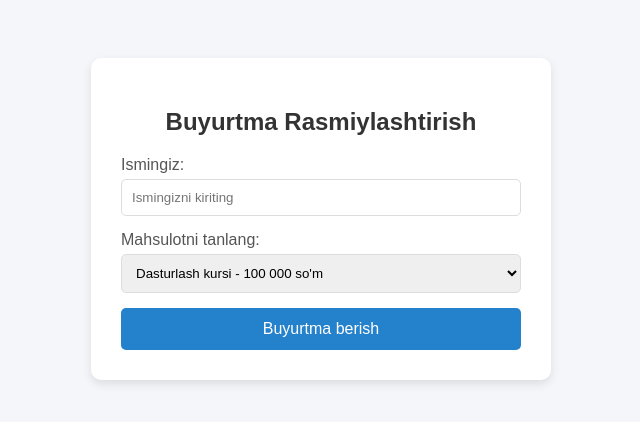
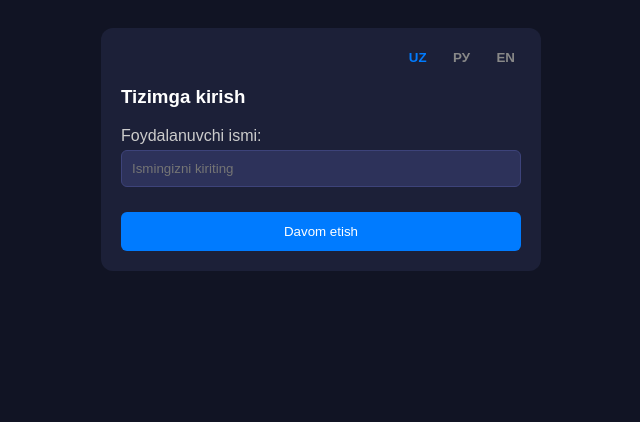
Before and after one commit to yjasur039-cyber/E-Commerce-Mini-App, a plain HTML site: page index.html in a window 1280 px wide. Shown: the whole page, without its empty margins (319-959 px from the left). Drawn offline with Linux system fonts and the light colour scheme.

Commit message:
Update index.html

```diff
--- a/index.html
+++ b/index.html
@@ -3,36 +3,38 @@
 <head>
     <meta charset="UTF-8">
     <meta name="viewport" content="width=device-width, initial-scale=1.0">
-    <title>Onlayn Do'kon - Praktika</title>
+    <title>Multi-Language Project</title>
     <style>
-        body { font-family: sans-serif; background-color: #f4f6f9; display: flex; justify-content: center; align-content: center; padding: 50px; }
-        .card { background: white; padding: 30px; border-radius: 10px; box-shadow: 0 4px 10px rgba(0,0,0,0.1); width: 100%; max-width: 400px; }
-        h2 { color: #333; text-align: center; }
+        body { font-family: sans-serif; background-color: #111424; color: white; padding: 20px; display: flex; justify-content: center; }
+        .container { width: 100%; max-width: 400px; background: #1c2038; padding: 20px; border-radius: 12px; }
+        .lang-switcher { text-align: right; margin-bottom: 20px; }
+        .lang-btn { background: none; border: none; color: #888; cursor: pointer; font-weight: bold; margin-left: 10px; }
+        .lang-btn.active { color: #007bff; }
         .form-group { margin-bottom: 15px; }
-        label { display: block; margin-bottom: 5px; color: #555; }
-        input, select { width: 100%; padding: 10px; border: 1px solid #ddd; border-radius: 5px; box-sizing: border-box; }
-        button { width: 100%; padding: 12px; background-color: #2481cc; color: white; border: none; border-radius: 5px; cursor: pointer; font-size: 16px; }
-        button:hover { background-color: #1a6fa6; }
+        label { display: block; margin-bottom: 5px; color: #ccc; }
+        input { width: 100%; padding: 10px; background: #2d325a; border: 1px solid #3d437a; border-radius: 6px; color: white; box-sizing: border-box; }
+        button.submit-btn { width: 100%; padding: 12px; background: #007bff; color: white; border: none; border-radius: 6px; cursor: pointer; margin-top: 10px; }
     </style>
 </head>
 <body>
 
-<div class="card">
-    <h2>Buyurtma Rasmiylashtirish</h2>
+<div class="container">
+    <div class="lang-switcher">
+        <button class="lang-btn active" onclick="changeLanguage('uz', this)">UZ</button>
+        <button class="lang-btn" onclick="changeLanguage('ru', this)">РУ</button>
+        <button class="lang-btn" onclick="changeLanguage('en', this)">EN</button>
+    </div>
+
+    <h3 id="title">Tizimga kirish</h3>
+
     <div class="form-group">
-        <label for="name">Ismingiz:</label>
-        <input type="text" id="name" placeholder="Ismingizni kiriting">
+        <label id="label-name" for="username">Foydalanuvchi ismi:</label>
+        <input type="text" id="username" placeholder="Ismingizni kiriting">
     </div>
-    <div class="form-group">
-        <label for="product">Mahsulotni tanlang:</label>
-        <select id="product">
-            <option value="Kurslar to'plami - 100 000 so'm">Dasturlash kursi - 100 000 so'm</option>
-            <option value="Kitoblar to'plami - 50 000 so'm">Kitoblar to'plami - 50 000 so'm</option>
-        </select>
-    </div>
-    <button onclick="sendOrder()">Buyurtma berish</button>
+
+    <button class="submit-btn" id="btn-text">Davom etish</button>
 </div>
 
-<script src="app.js"></script>
+<script src="lang.js"></script>
 </body>
 </html>
```
